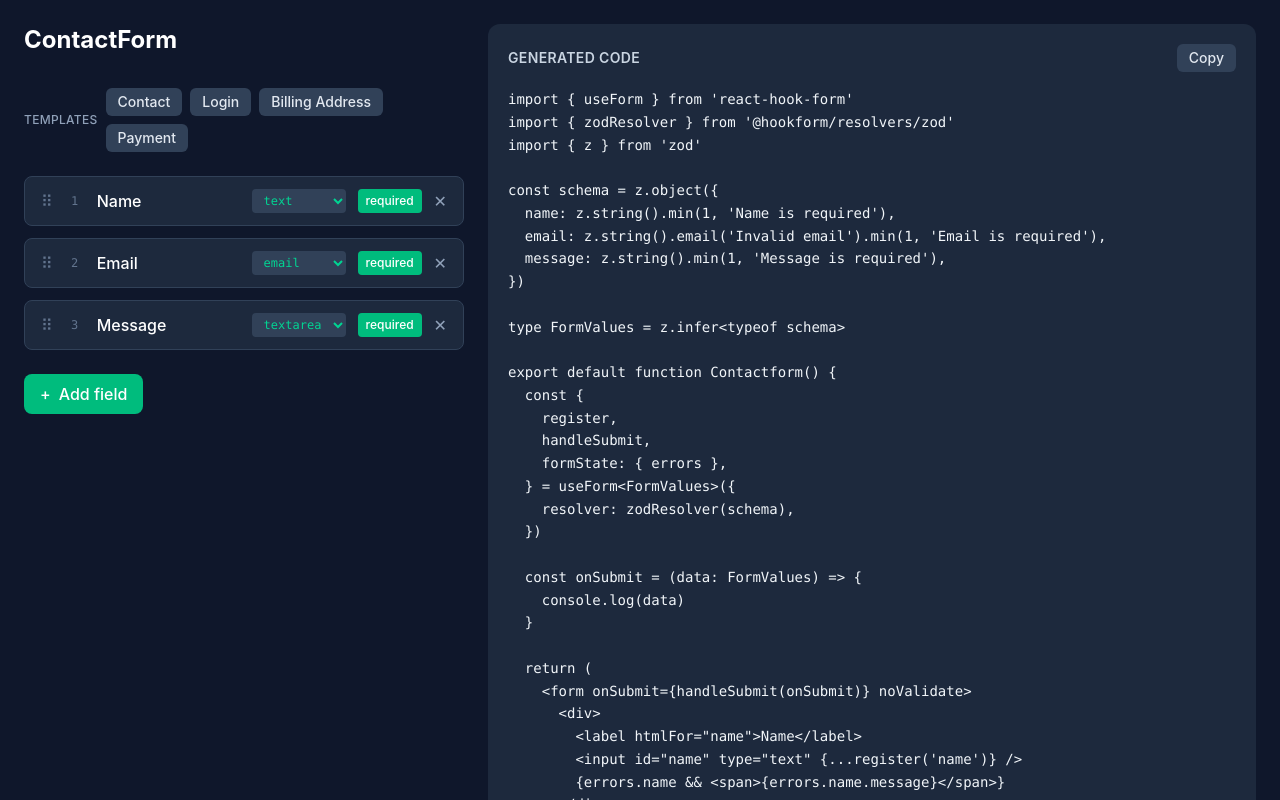
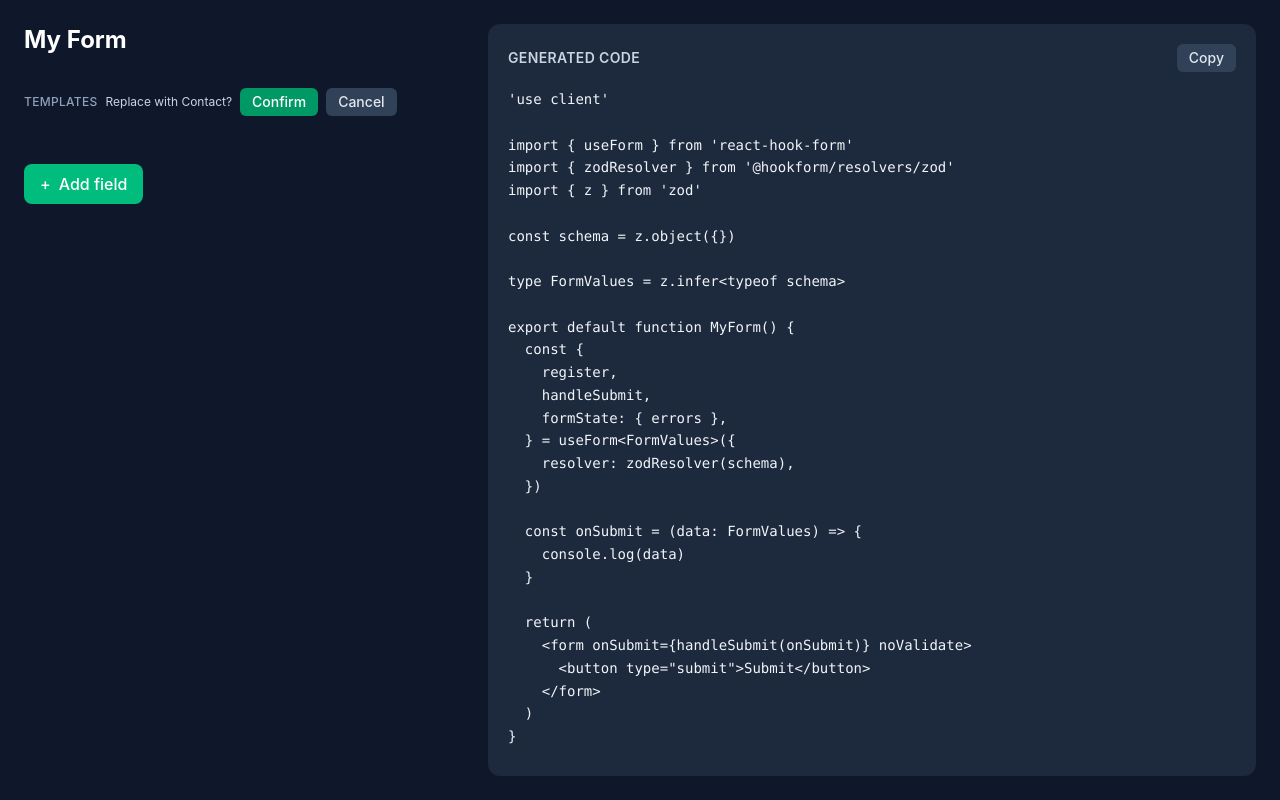
Before and after one commit to RubenDelgadoPareja/formify, a React (Vite) app: page / in a window 1280 px wide. Both pictures are taken after a click on the button "Contact". Shown: the top 800 px of the page. Built offline with nearby package versions, Linux system fonts and the light colour scheme.

Commit message:
feat(form-builder): add use client directive and template load confirmation

```diff
--- a/src/modules/form-builder/domain/services/code-generator.service.ts
+++ b/src/modules/form-builder/domain/services/code-generator.service.ts
@@ -27,6 +27,8 @@ export class CodeGeneratorService {
           ].join('\n')
 
     const lines = [
+      "'use client'",
+      '',
       "import { useForm } from 'react-hook-form'",
       "import { zodResolver } from '@hookform/resolvers/zod'",
       "import { z } from 'zod'",
--- a/src/modules/form-builder/presentation/pages/FormBuilderPage.tsx
+++ b/src/modules/form-builder/presentation/pages/FormBuilderPage.tsx
@@ -66,22 +66,47 @@ function EditableTitle({ title, onConfirm }: { title: string; onConfirm: (value:
 }
 
 function TemplatePicker({ onSelect }: { onSelect: (template: FormTemplate) => void }) {
+  const [pending, setPending] = useState<FormTemplate | null>(null)
+
+  const confirm = () => {
+    if (pending) onSelect(pending)
+    setPending(null)
+  }
+
   return (
-    <div className="flex items-center gap-2 mb-6">
+    <div className="flex items-center gap-2 mb-6 min-h-[28px]">
       <span className="text-xs font-medium text-slate-400 uppercase tracking-wide shrink-0">
         Templates
       </span>
+      {pending ? (
+        <div className="flex items-center gap-2">
+          <span className="text-xs text-slate-300">Replace with {pending.name}?</span>
+          <button
+            onClick={confirm}
+            className="px-3 py-1 text-sm font-medium rounded-md bg-emerald-600 hover:bg-emerald-500 text-white transition-colors"
+          >
+            Confirm
+          </button>
+          <button
+            onClick={() => setPending(null)}
+            className="px-3 py-1 text-sm font-medium rounded-md bg-slate-700 hover:bg-slate-600 text-slate-200 transition-colors"
+          >
+            Cancel
+          </button>
+        </div>
+      ) : (
         <div className="flex gap-2 flex-wrap">
           {FORM_TEMPLATES.map((template) => (
             <button
               key={template.id}
-            onClick={() => onSelect(template)}
+              onClick={() => setPending(template)}
               className="px-3 py-1 text-sm font-medium rounded-md bg-slate-700 hover:bg-slate-600 text-slate-200 transition-colors"
             >
               {template.name}
             </button>
           ))}
         </div>
+      )}
     </div>
   )
 }
```
Lines whose indentation alone changed are shown as unchanged.
